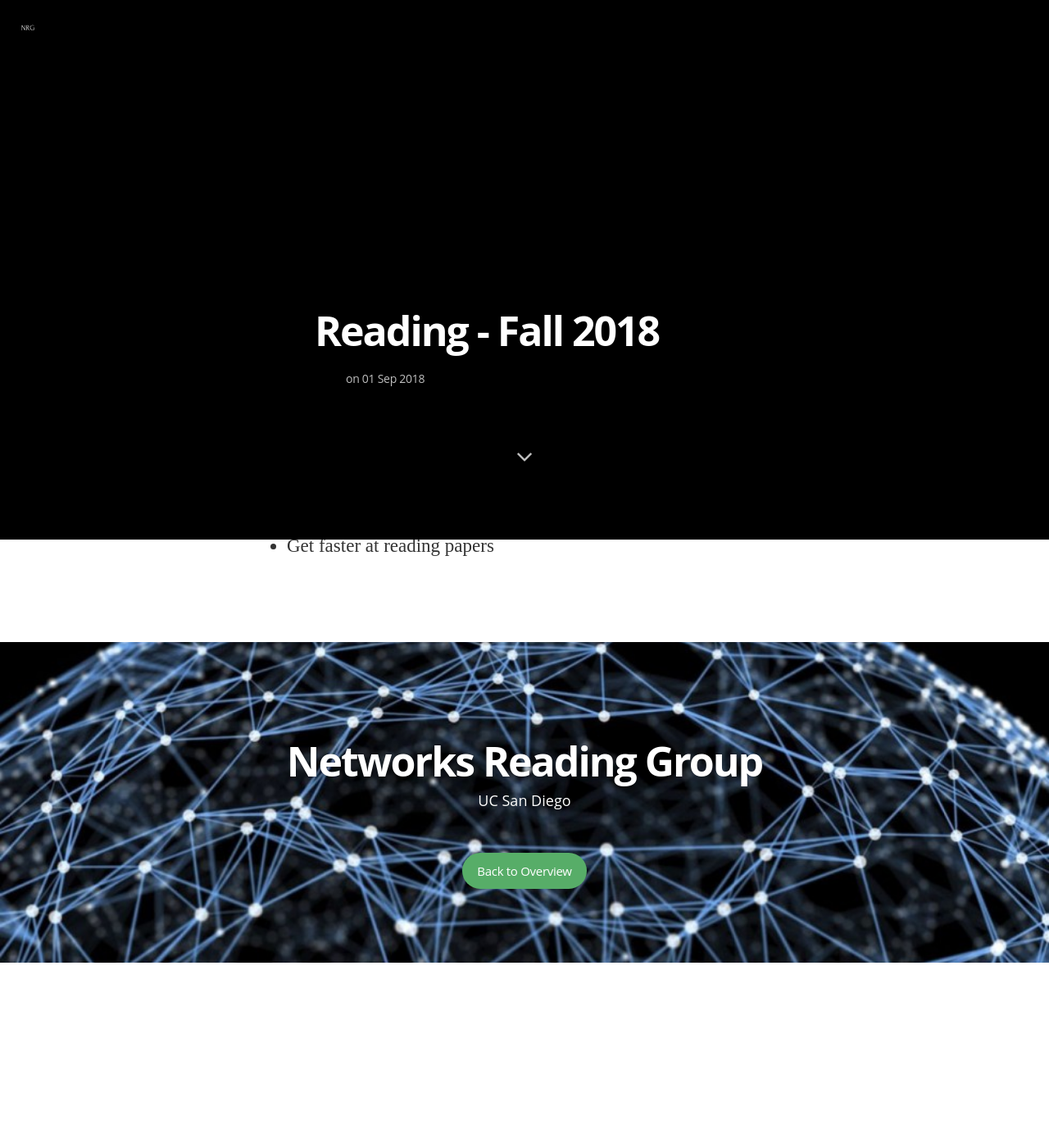
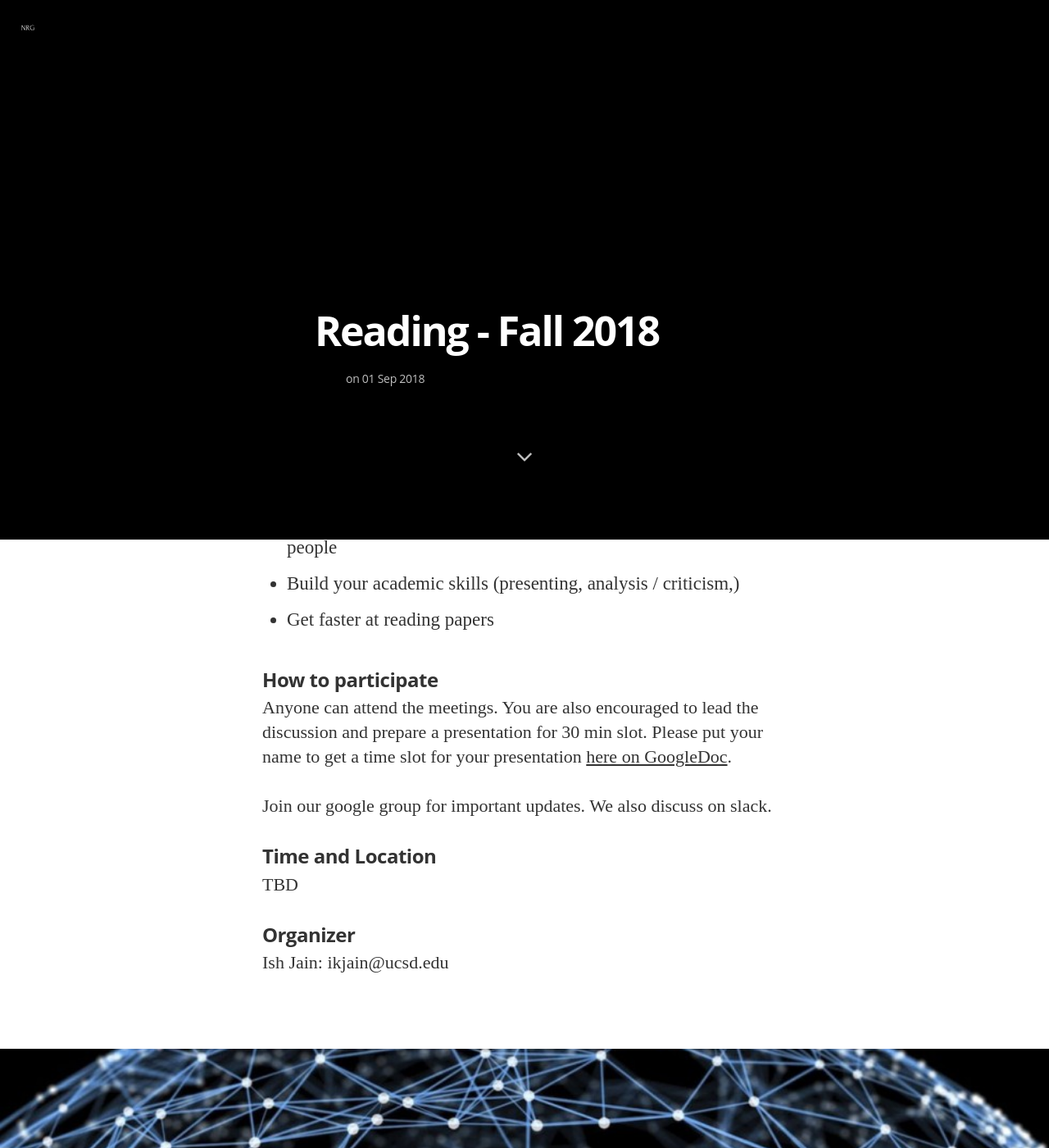
Before and after one commit to nrgucsd/nrgucsd.github.io, a Jekyll site: the page built from _posts/2018-09-01-Reading-Fall2018.markdown, in a window 1280 px wide and 1400 px high, scrolled down 742 px. Shown: the whole window at 82% size. Built offline with Jekyll 4.4.1, drawn with Linux system fonts in a browser that asks for light colours; nearby versions of some CDN libraries; some web fonts are replaced; before the commit the page ends 1916 px from its top, so only the background shows below that.

Commit message:
Update 2018-09-01-Reading-Fall2018.markdown

```diff
--- a/_posts/2018-09-01-Reading-Fall2018.markdown
+++ b/_posts/2018-09-01-Reading-Fall2018.markdown
@@ -6,17 +6,25 @@ image: /assets/article_images/2014-08-29-welcome-to-jekyll/desktop.JPG
 
 Hi! Welcome to Networks Reading Group for [Fall 2018](https://nrg-ucsd.github.io/2018/09/01/Reading-Fall2018.html).
 
-This group is for people interested in the area of communication networks and neural networks! We plan to meet every week and discuss on a relevant topic.
+This group is for people interested in the area of communication networks and neural networks! We plan to meet every week and discuss on a relevant topic. The goal is to understand and learn about the current research in the areas of communication networks, AI, and ML. Two people within our group would lead the discussion for 30 min each. You can present any recent paper, research ideas, literature review, book chapter, IEEE standard, or anything you like.
 
 ### Why Participate?
 * It’s casual. No pressure!
 * Meet and discuss with your colleagues
 * Learn about interesting and exciting science with like-minded people
-* Build your academic skills (reading, analysis / criticism, writing, presenting)
+* Build your academic skills (presenting, analysis / criticism,)
 * Get faster at reading papers
 
+### How to participate
+Anyone can attend the meetings. You are also encouraged to lead the discussion and prepare a presentation for 30 min slot. Please put your name to get a time slot for your presentation [here on GoogleDoc](https://docs.google.com/spreadsheets/d/1bu7PYak81oSgTiqLN81KumtgoSW0caZZuMXu4R-8poA/edit?usp=sharing).
 
+Join our google group for important updates. We also discuss on slack.
 
+### Time and Location
+TBD
+
+### Organizer
+Ish Jain: ikjain@ucsd.edu
 
 <!---
 You’ll find this post in your `_posts` directory. Go ahead and edit it and re-build the site to see your changes. You can rebuild the site in many different ways, but the most common way is to run `jekyll serve --watch`, which launches a web server and auto-regenerates your site when a file is updated. --->
```
